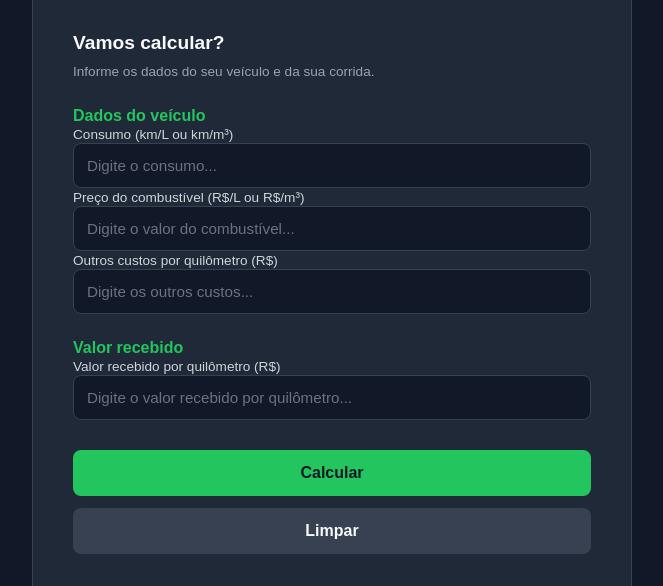
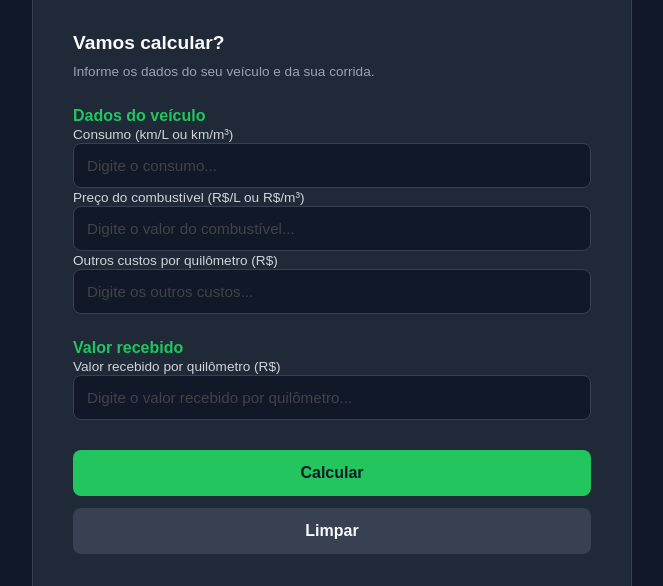
Before and after one commit to adrivancabral/calculadora-de-custo-e-lucro-por-km, a plain HTML site: page index.html in a window 1280 px wide. Shown: the part 193-779 px from the top of the page, without its empty margins (308-971 px from the left). Drawn offline with Linux system fonts and the light colour scheme.

Commit message:
style: Altera a cor do placeholder

```diff
--- a/css/style.css
+++ b/css/style.css
@@ -105,7 +105,7 @@ body {
 }
 
 .calculo-form input::placeholder {
-    color: #6b7280;
+    color: #414349;
 }
 
 .calculo-form input:focus {
```
